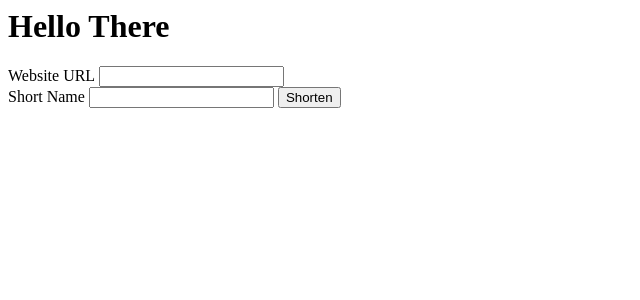
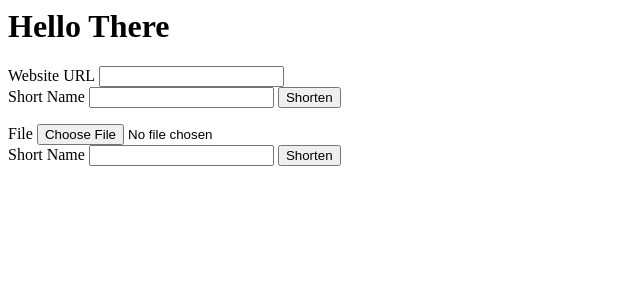
Before and after one commit to sweelam/flask-pyDev, a Flask app: page / in a window 1280 px wide. Shown: the top 300 px of the page, without its empty margins (0-640 px from the left). Run offline with Flask 2, Linux system fonts and the light colour scheme.

Commit message:
add file upload mechanism

```diff
--- a/app.py
+++ b/app.py
@@ -1,6 +1,7 @@
 from flask import Flask, render_template, request, redirect, url_for, flash
 import json
 import os.path
+from werkzeug import secure_filename
 
 app = Flask(__name__)
 app.secret_key = '783hhiuy73872bbdbba0989sasd'
@@ -15,19 +16,27 @@ def url_shortener():
         urls = {}
 
         file_name = 'urls.json'
+        code = request.form['code']
         if os.path.exists(file_name):
             with open(file_name) as urls_file:
                 urls = json.load(urls_file)
 
-        if request.form['code'] not in urls.keys():
-            urls[request.form['code']] = {'url': request.form['url']}
-        else:
+        if code in urls.keys():
             flash('Your shorten code has been sent before')
             return redirect(url_for('home'))
+
+        if 'url' in urls.keys():
+            urls[code] = {'url': request.form['url']}
+        else:
+            f = request.files['file']
+            full_name = code + secure_filename(f.filename)
+            f.save('/Users/mac/Desktop/work/python-code/flask-pyDev/' + full_name)
+            urls[code] = {'file': full_name}
+
         with open(file_name, 'w') as url_file:
             json.dump(urls, url_file)
 
 
-        return render_template('url-shortener.html', code=request.form['code'])
+        return render_template('url-shortener.html', code=code)
     else:
         return redirect(url_for('home'))
--- a/templates/home.html
+++ b/templates/home.html
@@ -16,3 +16,15 @@
 
     <input type="submit" value="Shorten">
 </form>
+
+<form action="url-shortener", method="POST" enctype="multipart/form-data">
+    <label for="file">File</label>
+    <input type="file" name="file" value="">
+
+    <br>
+
+    <label for="code">Short Name</label>
+    <input type="text" name="code" value="">
+
+    <input type="submit" value="Shorten">
+</form>
--- a/urls.json
+++ /dev/null
@@ -1 +0,0 @@
-{"polo": {"url": "http://pol.com"}, "jaja": {"url": "http://sui.com"}}
```
Also changed, not shown: 2 other files.
